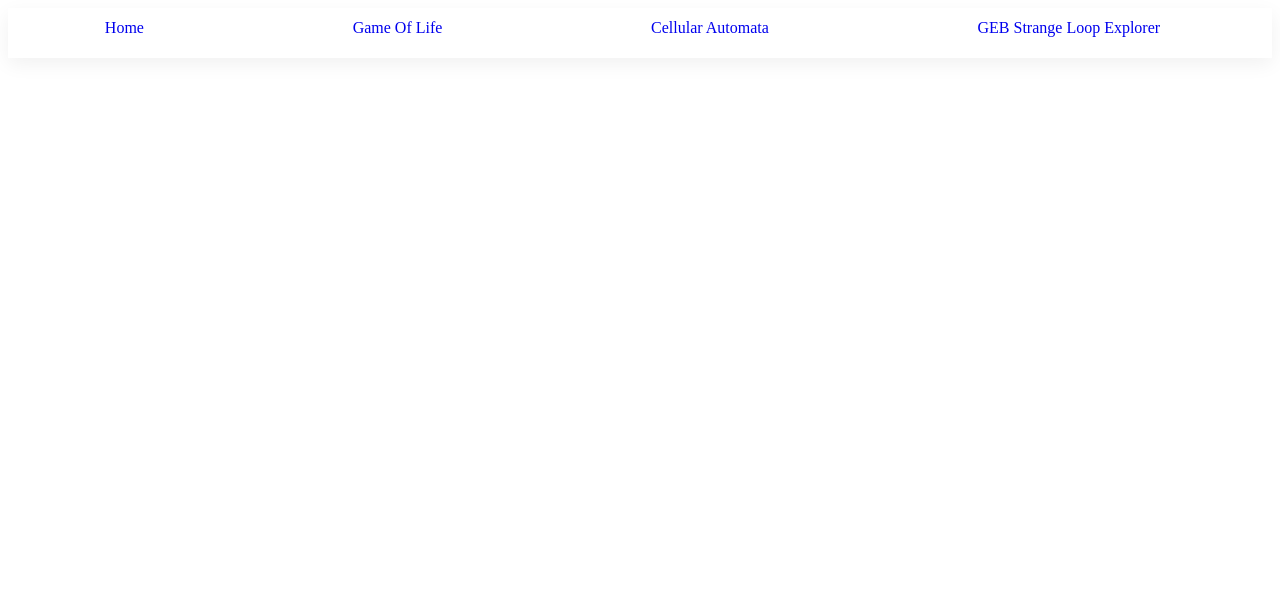
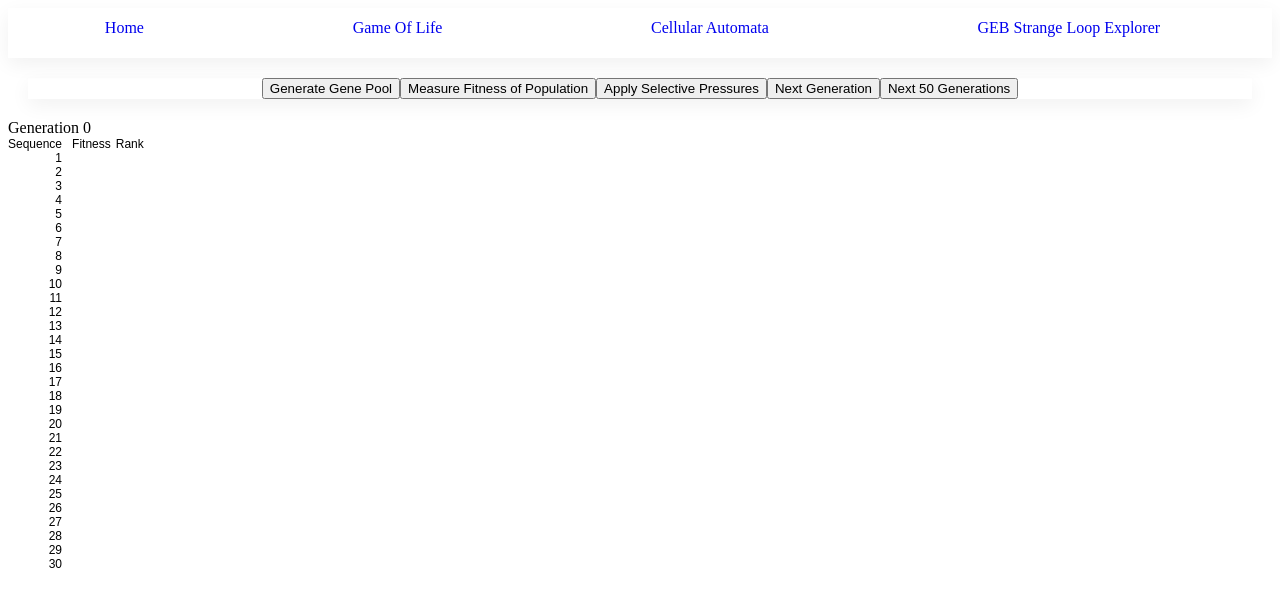
Before and after one commit to JohYoshida/computational-models, a Next.js app: page /geneticgame in a window 1280 px wide. Shown: the top 606 px of the page. Built offline with nearby package versions, Linux system fonts and the light colour scheme.

Commit message:
Display controls and gene pool visualizer

```diff
--- a/pages/geneticgame.js
+++ b/pages/geneticgame.js
@@ -1,5 +1,10 @@
 import { Component } from "react";
 import Layout from "../components/Layout";
+import Controls from "../components/Controls";
+import Button from "../components/Button";
+import InputNumber from "../components/InputNumber";
+import GeneSequence from "../components/GeneSequence";
+import GenePool from "../components/GenePool";
 
 export default class GeneticGame extends Component {
   constructor(props) {
@@ -17,10 +22,28 @@ export default class GeneticGame extends Component {
     };
   }
 
+  componentDidMount() {
+    this.generateGenePool();
+  }
+
   render() {
+    const { genePool, fitnessPool, rankPool, maxStates } = this.state;
     return (
       <Layout>
-
+        <Controls>
+          <Button name="Generate Gene Pool" onPress={this.generateGenePool.bind(this)} />
+          <Button name="Measure Fitness of Population" onPress={this.measureFitness.bind(this)} />
+          <Button name="Apply Selective Pressures" onPress={this.applySelectivePressures.bind(this)} />
+          <Button name="Next Generation" onPress={this.nextGeneration.bind(this)} />
+          <Button name="Next 50 Generations" onPress={this.evolve.bind(this)} />
+        </Controls>
+        Generation {this.state.generation}
+        <GenePool
+          genePool={genePool}
+          fitnessPool={fitnessPool}
+          rankPool={rankPool}
+          maxStates={maxStates}
+        />
       </Layout>
     );
   }
@@ -339,3 +362,11 @@ export default class GeneticGame extends Component {
   };
 
 } // end of class
+
+// Styles
+
+const row = {
+  display: "flex",
+  flexDirection: "row",
+  marginTop: 2
+};
```
